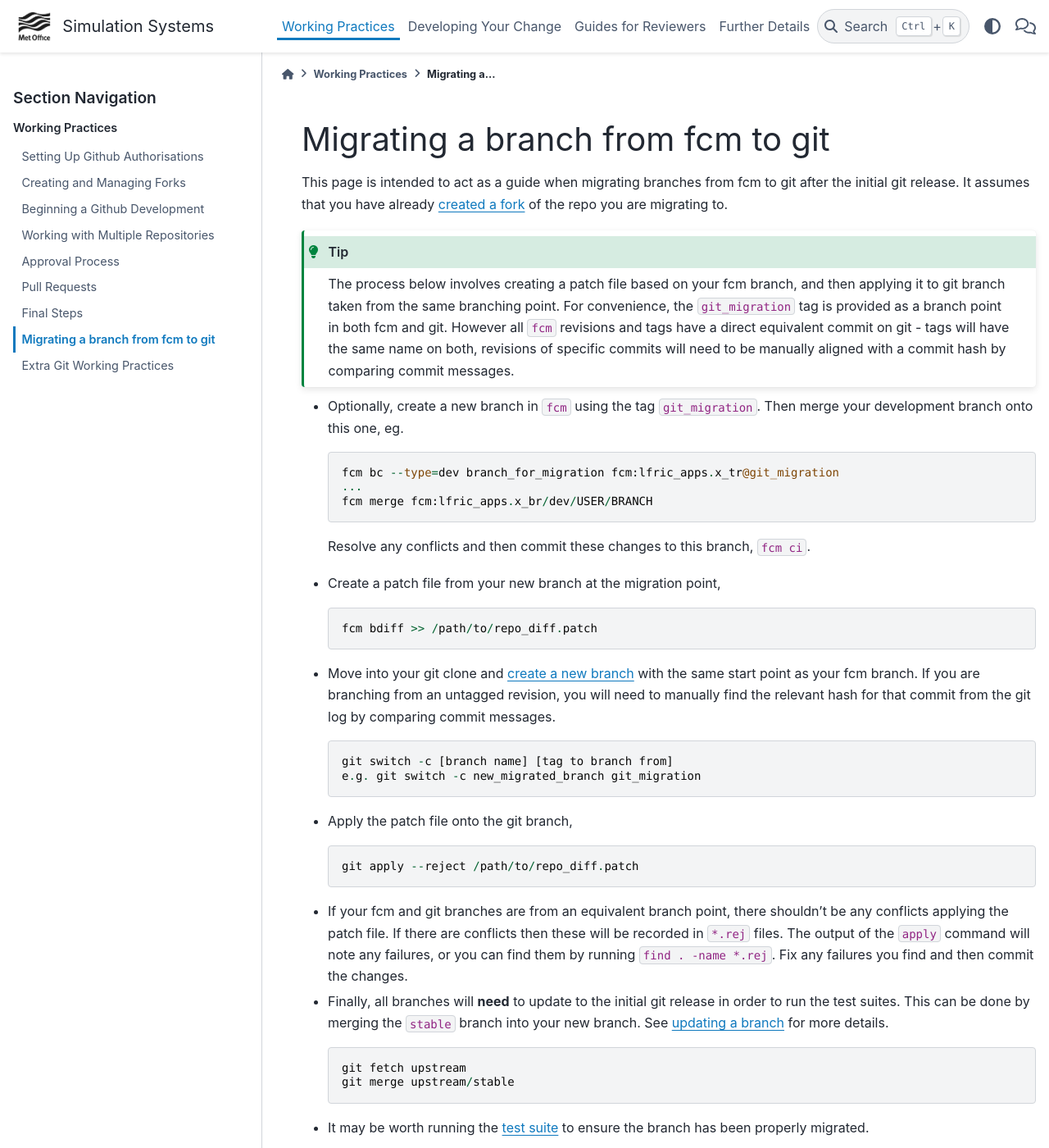
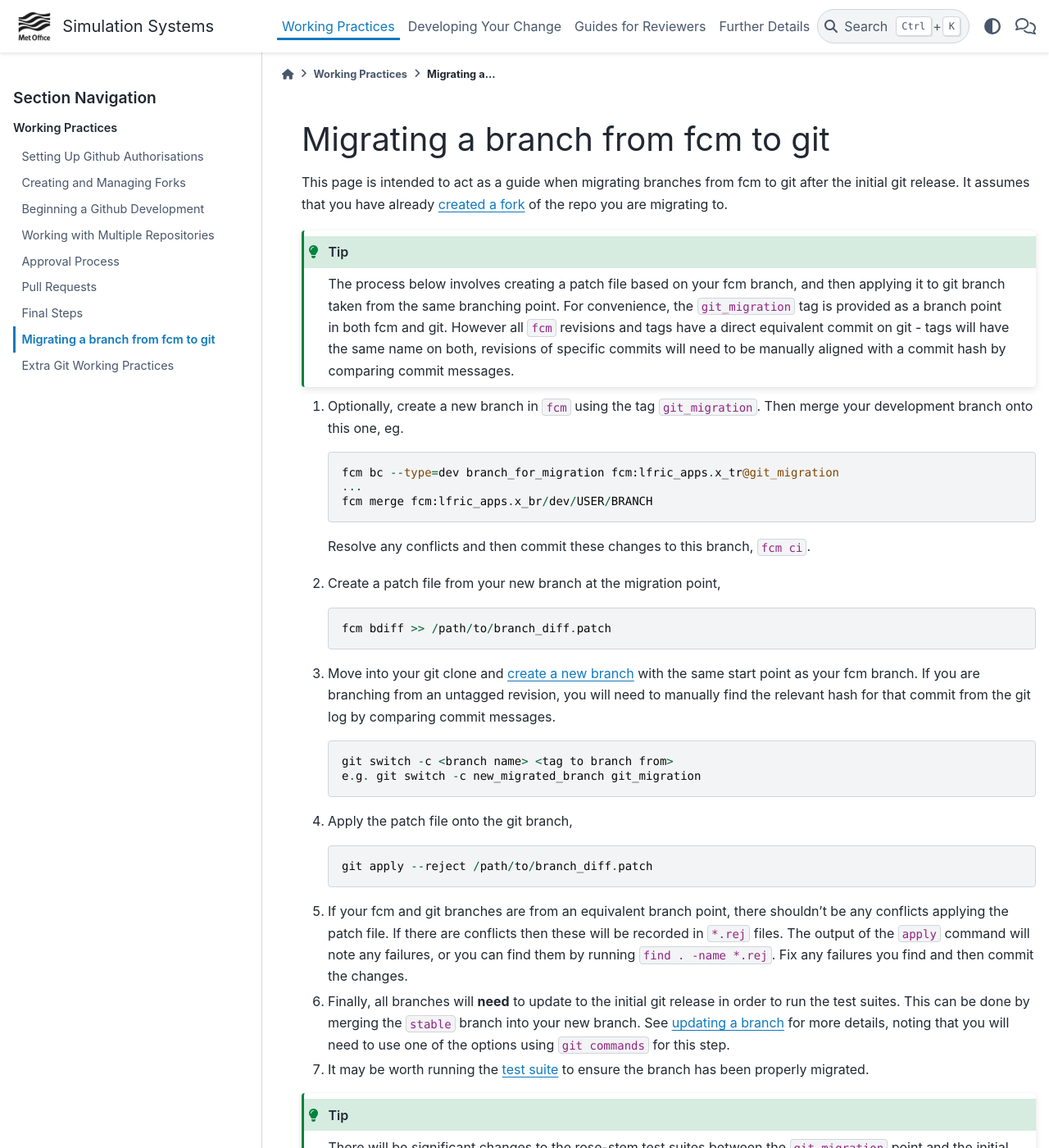
Before and after one commit to MetOffice/simulation-systems, a Sphinx documentation site: the page built from source/WorkingPractices/branch_migration.rst, in a window 1280 px wide and 1400 px high. Shown: the whole window at 82% size. Built offline with Sphinx 7.4.7 and the PyData theme 0.15.4, drawn with Linux system fonts in a browser that asks for light colours.

```diff
--- a/source/WorkingPractices/branch_migration.rst
+++ b/source/WorkingPractices/branch_migration.rst
@@ -17,56 +17,51 @@
     will need to be manually aligned with a commit hash by comparing commit
     messages.
 
-* Optionally, create a new branch in ``fcm`` using the tag ``git_migration``.
-  Then merge your development branch onto this one, eg.
+#. Optionally, create a new branch in ``fcm`` using the tag ``git_migration``.
+   Then merge your development branch onto this one, eg.
 
-  .. code-block::
+   .. code-block::
 
-    fcm bc --type=dev branch_for_migration fcm:lfric_apps.x_tr@git_migration
-    ...
-    fcm merge fcm:lfric_apps.x_br/dev/USER/BRANCH
+     fcm bc --type=dev branch_for_migration fcm:lfric_apps.x_tr@git_migration
+     ...
+     fcm merge fcm:lfric_apps.x_br/dev/USER/BRANCH
 
-  Resolve any conflicts and then commit these changes to this branch,
-  ``fcm ci``.
-* Create a patch file from your new branch at the migration point,
+   Resolve any conflicts and then commit these changes to this branch,
+   ``fcm ci``.
+#. Create a patch file from your new branch at the migration point,
 
-  .. code-block::
+   .. code-block::
 
-    fcm bdiff >> /path/to/repo_diff.patch
+     fcm bdiff >> /path/to/branch_diff.patch
 
-* Move into your git clone and :ref:`create a new branch <create_branch>` with
-  the same start point as your fcm branch. If you are branching from an untagged
-  revision, you will need to manually find the relevant hash for that commit
-  from the git log by comparing commit messages.
+#. Move into your git clone and :ref:`create a new branch <create_branch>` with
+   the same start point as your fcm branch. If you are branching from an untagged
+   revision, you will need to manually find the relevant hash for that commit
+   from the git log by comparing commit messages.
 
-  .. code-block::
+   .. code-block::
 
-    git switch -c [branch name] [tag to branch from]
-    e.g. git switch -c new_migrated_branch git_migration
+     git switch -c <branch name> <tag to branch from>
+     e.g. git switch -c new_migrated_branch git_migration
 
-* Apply the patch file onto the git branch,
+#. Apply the patch file onto the git branch,
 
-  .. code-block::
+   .. code-block::
 
-    git apply --reject /path/to/repo_diff.patch
+     git apply --reject /path/to/branch_diff.patch
 
-* If your fcm and git branches are from an equivalent branch point, there
-  shouldn't be any conflicts applying the patch file. If there are conflicts
-  then these will be recorded in ``*.rej`` files. The output of the ``apply``
-  command will note any failures, or you can find them by running
-  ``find . -name *.rej``. Fix any failures you find and then commit the changes.
-* Finally, all branches will **need** to update to the initial git release in
-  order to run the test suites. This can be done by merging the ``stable``
-  branch into your new branch. See :ref:`updating a branch <updating_branch>`
-  for more details.
-
-  .. code-block::
-
-    git fetch upstream
-    git merge upstream/stable
-
-* It may be worth running the :ref:`test suite <testing>` to ensure the branch
-  has been properly migrated.
+#. If your fcm and git branches are from an equivalent branch point, there
+   shouldn't be any conflicts applying the patch file. If there are conflicts
+   then these will be recorded in ``*.rej`` files. The output of the ``apply``
+   command will note any failures, or you can find them by running
+   ``find . -name *.rej``. Fix any failures you find and then commit the changes.
+#. Finally, all branches will **need** to update to the initial git release in
+   order to run the test suites. This can be done by merging the ``stable``
+   branch into your new branch. See :ref:`updating a branch <updating_branch>`
+   for more details, noting that you will need to use one of the options
+   using ``git commands`` for this step.
+#. It may be worth running the :ref:`test suite <testing>` to ensure the branch
+   has been properly migrated.
 
 .. tip::
 
--- a/source/WorkingPractices/forking.rst
+++ b/source/WorkingPractices/forking.rst
@@ -61,6 +61,7 @@
 
             Add ``--clone`` to immediately clone the forked repo
 
+.. _syncing_fork:
 
 Maintaining a Fork
 ------------------
```
Also changed, not shown: source/WorkingPractices/git_extras.rst (+75 -0 lines), source/WorkingPractices/pull_requests.rst (+2 -41 lines).
